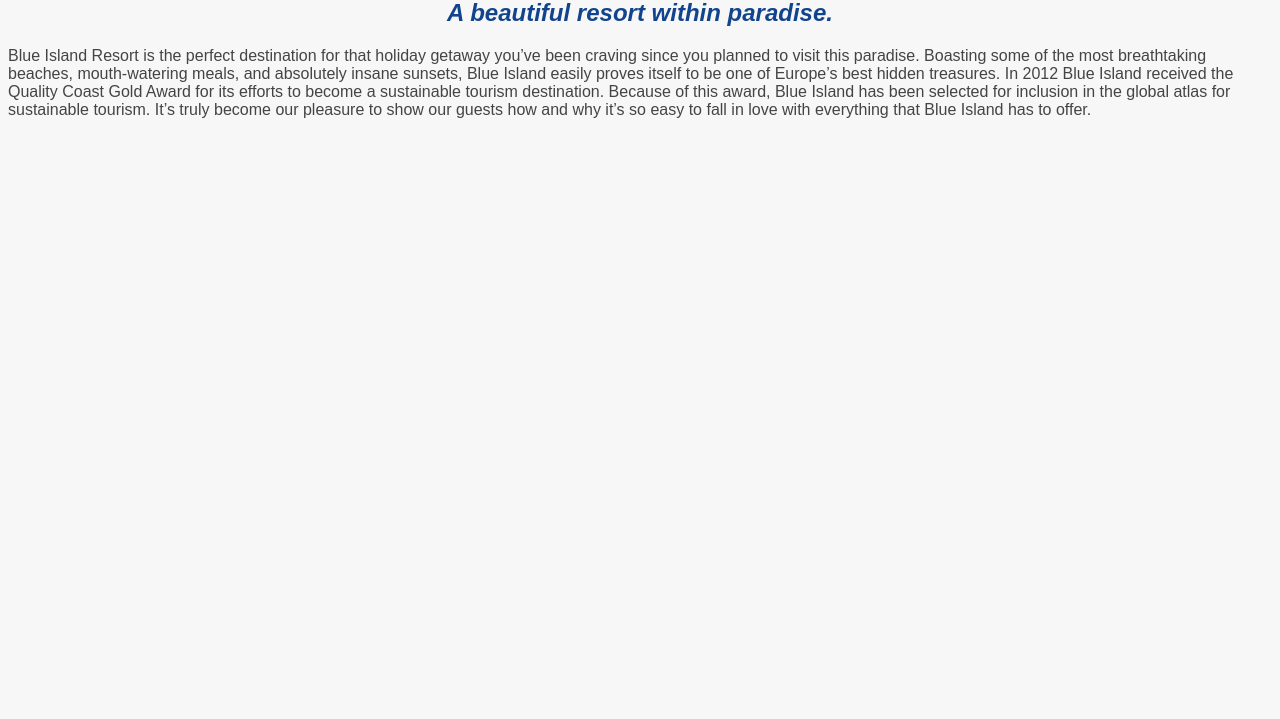
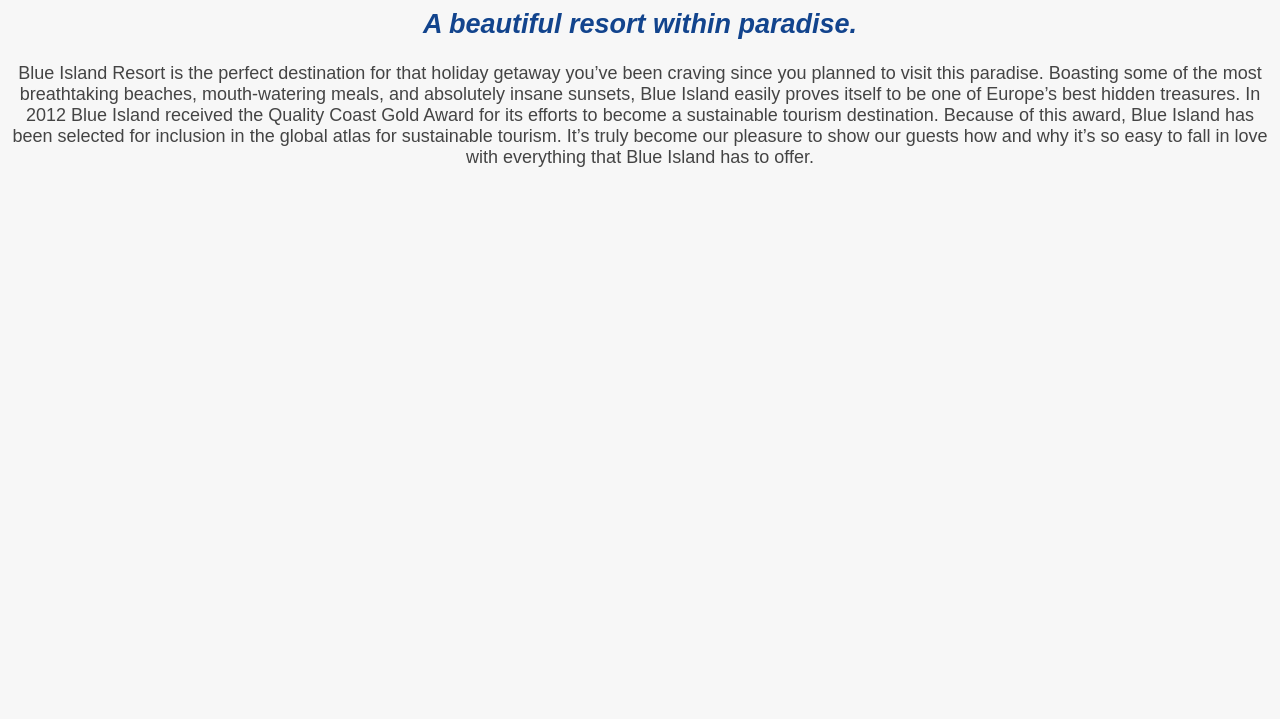
Before and after one commit to Joshhortt/blue-island-resort, a plain HTML site: page blue-island-resort.html in a window 1280 px wide. Shown: the part 81-800 px from the top of the page. Drawn offline with Linux system fonts and the light colour scheme.

Commit message:
make all fonts Arial style

```diff
--- a/css/styles.css
+++ b/css/styles.css
@@ -1,21 +1,22 @@
 h1 {
-  font-family: Arial;
   color: #1caaec;
-  text-align: center;
+
+
 }
 
 h2 {
-  font-family: Arial;
   font-style: italic;
-  text-align: center;
   color: #12448d;
 }
 
 p {
-  font-family: Arial;
   color: #444444;
 }
 
 body {
   background-color: #f7f7f7;
+  font-family: Arial;
+  text-align: center;
+  font-size: 18px;
+
 }
```
